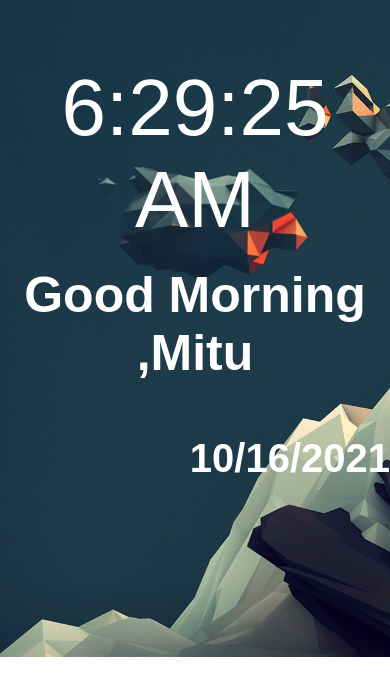
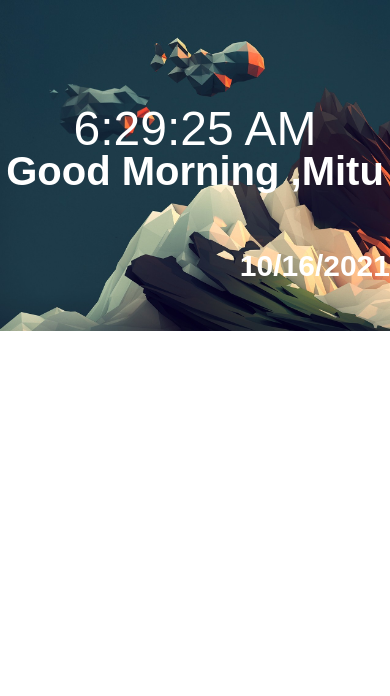
Before and after one commit to Sumaiah-Islam/digitalclock, a React (Create React App) app: page / in a window 390 px wide. Shown: the top 696 px of the page. Built offline with nearby package versions, Linux system fonts and the light colour scheme; a web font is replaced by a local one.

Commit message:
Update index.css

```diff
--- a/src/index.css
+++ b/src/index.css
@@ -40,3 +40,23 @@ code {
   margin-top: 14%;
   font-family: 'Gemunu Libre', sans-serif;
 }
+@media only screen and (max-width: 600px) {
+  .greet {
+    margin: 0 auto;
+    width: 100%;
+    float: left;
+    background-size: cover;
+    height: 331px;
+  }
+  .greet h1 {
+    margin-top: 26%;
+    font-size: 48px;
+    font-weight: 300;
+  }
+  .greet h2 {
+    font-size: 40px;
+  }
+  .greet h3 {
+    font-size: 30px;
+  }
+}
```
